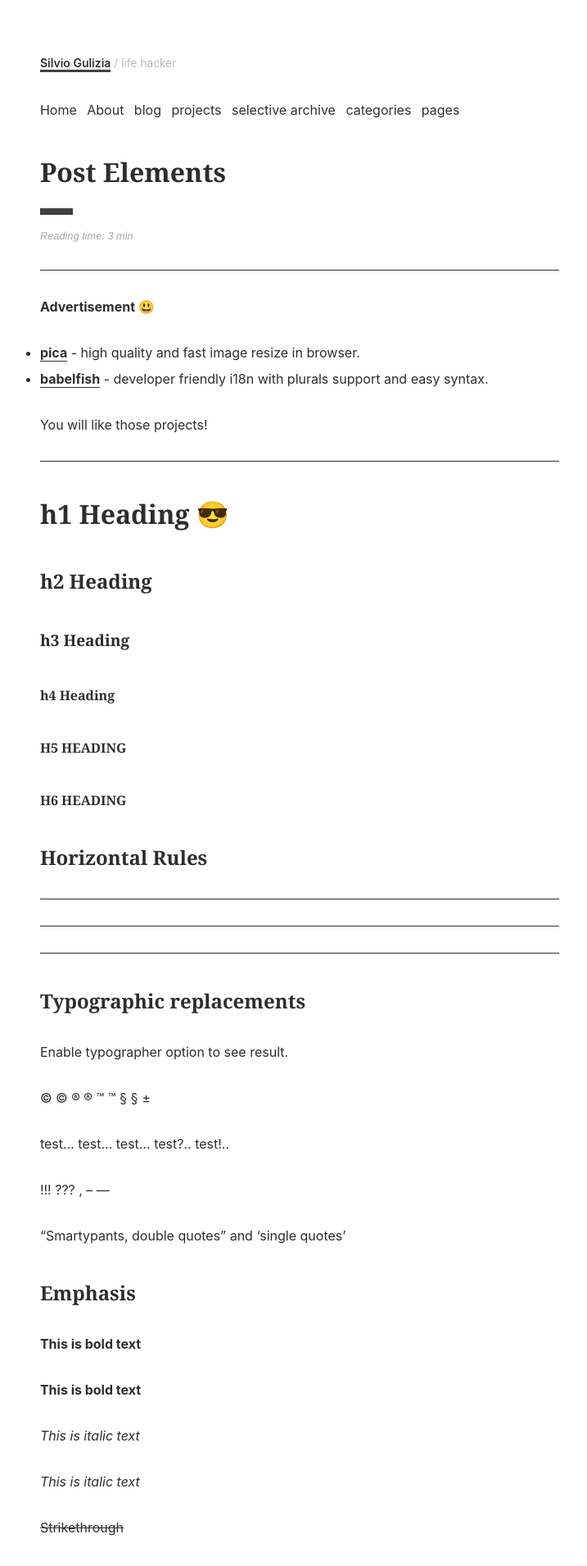
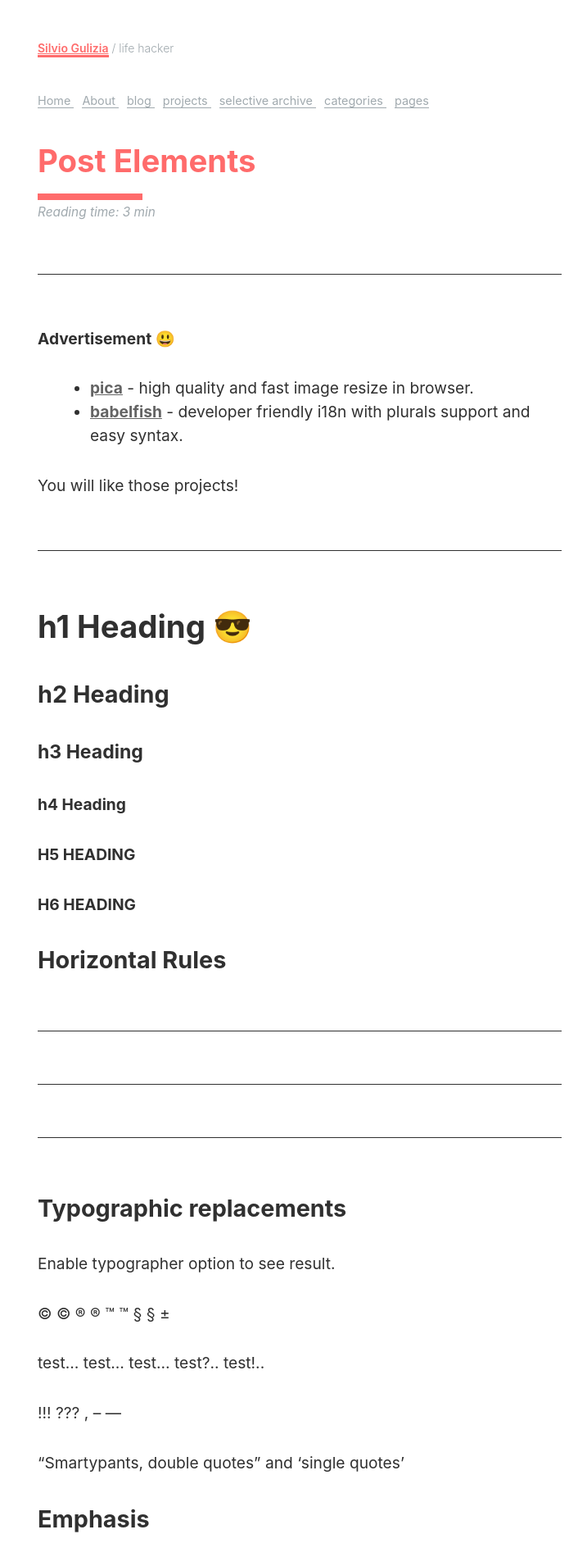
Before and after one commit to sigul/building-jekyll, a Jekyll site: the page built from _posts/2020-03-06-post-elements.md, in a window 1280 px wide. Shown: the top 1910 px of the page at 82% size, without its empty margins (274-991 px from the left). Built offline with Jekyll 4.4.1, drawn with Linux system fonts in a browser that asks for light colours.

Commit message:
fix layout

```diff
--- a/_sass/main.scss
+++ /dev/null
@@ -1,256 +0,0 @@
-/* Reset */
-html, body, div, span, applet, object, iframe,
-h1, h2, h3, h4, h5, h6, p, blockquote, pre,
-a, abbr, acronym, address, big, cite, code,
-del, dfn, em, img, ins, kbd, q, s, samp,
-small, strike, strong, sub, sup, tt, var,
-b, u, i, center,
-dl, dt, dd, ol, ul, li,
-fieldset, form, label, legend,
-table, caption, tbody, tfoot, thead, tr, th, td,
-article, aside, canvas, details, embed,
-figure, figcaption, footer, header, hgroup,
-menu, nav, output, ruby, section, summary,
-time, mark, audio, video {
-    margin: 0;
-    padding: 0;
-    border: 0;
-    font-size: 100%;
-    font: inherit;
-    vertical-align: baseline;
-}
-* {
-    box-sizing: border-box;
-}
-
-
-
-/* Variables */
-:root {
-    --desktop-font-size: 1rem/1.5;
-    --mobile-font-size: 1.1rem/1.4;
-    --text-color: #2d2d2d;
-    --link-color: #303030;
-    --primary-color: lightsteelblue;
-    --secondary-color: aliceblue;
-    --tertiary-color: whitesmoke;
-}
-
-
-
-
-/* Typography */
-body {
-    color: var(--text-color);
-    font: var(--desktop-font-size) -apple-system,BlinkMacSystemFont,"Segoe UI",Helvetica,Roboto,Arial,sans-serif,"Apple Color Emoji","Segoe UI Emoji", "Segoe UI Symbol";
-    margin: 0 auto;
-    max-width: 66ch;
-    padding: 1rem;
-}
-
-h1,h2,h3,h4,h5,h6,p,blockquote,dl,img,figure {
-    margin: 2.5rem 0 1rem;
-}
-
-h1,h2,h3,h4,h5,h6 { font-weight: bold; font-family: "Georgia";}
-h1 { font-size: 200%; }
-h2 { font-size: 150%; }
-h3 { font-size: 120%; }
-h4,h5,h6 { font-size: 100%; }
-h5, h6 { text-transform: uppercase; }
-
-header h1 { border-bottom: 1px solid; }
-
-p { margin: 2rem 0; }
-
-a,a:visited { color: var(--link-color); text-decoration: none; border-bottom: 1px solid #303030}
-nav a { margin-right: .5rem; border-bottom:none}
-
-
-a:hover {
-    color: #303030;
-    border-bottom: 3px solid #303030;
-}
-
-
-strong, time, b { font-weight: bold; }
-em, dfn, i { font-style: italic; }
-sub { font-size: 60%; vertical-align: bottom; }
-small { font-size: 80%; }
-
-blockquote, q {
-    background: var(--secondary-color);
-    border-left: 5px solid var(--primary-color);
-    font-family: "Georgia", serif;
-    padding: 1rem;
-    margin: 2rem 0;
-}
-
-blockquote p:first-child { margin-top: 0; }
-cite {
-    font-family: "Georgia", serif;
-    font-style: italic;
-    font-weight: bold;
-    font-size: 120%;
-}
-
-
-kbd,code,samp,pre,var { font-family: monospace; font-weight: bold; }
-code, pre {
-    background: var(--tertiary-color);
-    padding: 0.5rem 1rem;
-}
-code pre , pre code { padding: 1rem; }
-
-pre {
-    border: 1px solid lightgrey;
-    overflow: auto;
-}
-
-code {
-    color: orangered;
-    display: inline-block;
-}
-
-
-
-/* Elements */
-hr {
-    background: var(--text-color);
-    border: 0;
-    height: 1px;
-    margin: 2rem 0;
-}
-
-
-img {
-    height: auto;
-    max-width: 100%;
-}
-
-figure {
-    border: 1px solid var(--primary-color);
-    display: inline-block;
-    padding: 1rem;
-    width: auto;
-}
-figure img { margin: 0; }
-figure figcaption { font-size: 80%; }
-
-
-ul li,
-ol li {
-    margin-top: 0.5rem;
-}
-
-dl dd { padding-left: 2rem; }
-
-table {
-    border: 1px solid var(--primary-color);
-    border-collapse: collapse;
-    table-layout: fixed;
-    width: 100%;
-    margin: 2rem 0;
-    text-align: left;
-}
-table caption { margin: 2rem 0; }
-table thead { text-align: center; }
-table tbody { text-align: right; }
-table tr { border-bottom: 1px solid var(--primary-color); }
-table tbody tr:nth-child(even) { background: var(--tertiary-color); }
-table th { background: var(--secondary-color); font-weight: bold; }
-table th, table td { padding: 1rem; }
-table th:not(last-of-type), table td:not(last-of-type) { border-right: 1px solid var(--primary-color); }
-table th, table td { paggind:0.5rem}
-
-
-
-/* Mobile Styling */
-@media screen and (max-width: 50rem) {
-    body {
-        font: var(--mobile-font-size) -apple-system,BlinkMacSystemFont,"Segoe UI",Roboto, Helvetica,Arial,sans-serif,"Apple Color Emoji","Segoe UI Emoji", "Segoe UI Symbol"
-    }
-}
-
-.archive {
-ul {
-  list-style-type: none;
-}
-
-ul li:before {
-  content: '–';
-  position: absolute;
-  margin-left: -20px;
-  color: #303030;
-}
-}
-
-nav { margin-top: 1rem }
-
-.article-list {
-li { list-style-type: none;
-}
-a { border-bottom: none }
-}
-
-.post-title:after {
-content: "";
-display: block;
-width: 40px;
-background: #404040;
-height: 8px;
-margin-top: 20px;
-}
-
-.post-meta {
-font-size: .8em;
-font-family: calluna-sans,europa,inter ui,helvetica,arial,sans-serif;
-color: #a0a9ae;
-font-style: italic;
-margin-bottom: 2em;
-}
-
-.site-title a {
-  display: inline;
-  color: #303030;
-  border-bottom: 3px inset #404040;
-  font-size: 14px;
-  font-weight: 600;
-}
-
-.site-title a:hover {
-  color: #646464;
-  border-bottom: 3px inset #646464;
-}
-
-.site-title { font-family: -apple-system,Helvetica,Roboto,Arial,sans-serif;}
-
-.site-title span {
-  color: #a0a9ae;
-  font-size: 14px;
-  border-bottom: none;
-  font-weight:300;
-}
-
-
-nav {
-    margin:1.85em 0 .85em
-}
-
-nav li, .menu li, #pagi a {
-    margin-right:0
-}
-
-nav li a, .menu li a, #pagi a {
-    font-weight: 400;
-    padding: 0;
-    text-decoration: none;
-    font-size: .75em;
-    color: #a0a9ae;
-    border-bottom: 1px solid #a0a9ae;
-    margin:0
-}
-
-nav li.current_page_item a, nav li.current-menu-item a, nav li.current-post-ancestor a, nav li.current-menu-parent a, nav li.current-post-parent a {
-    color:#17191a
-}
--- /dev/null
+++ b/_sass/vanilla-body.scss
@@ -0,0 +1,8 @@
+body {margin:0 auto;max-width:40rem;}
+
+@media(max-width:40rem) {
+
+body {
+	padding: 10px;
+	}
+}
--- /dev/null
+++ b/_sass/vanilla.scss
@@ -0,0 +1,144 @@
+/* copied from vanill css */
+
+
+/* Reset */
+html, body, div, span, applet, object, iframe,
+h1, h2, h3, h4, h5, h6, p, blockquote, pre,
+a, abbr, acronym, address, big, cite, code,
+del, dfn, em, img, ins, kbd, q, s, samp,
+small, strike, strong, sub, sup, tt, var,
+b, u, i, center,
+dl, dt, dd, ol, ul, li,
+fieldset, form, label, legend,
+table, caption, tbody, tfoot, thead, tr, th, td,
+article, aside, canvas, details, embed,
+figure, figcaption, footer, header, hgroup,
+menu, nav, output, ruby, section, summary,
+time, mark, audio, video {
+    margin: 0;
+    padding: 0;
+    border: 0;
+    font-size: 100%;
+    font: inherit;
+    vertical-align: baseline;
+}
+* {
+    box-sizing: border-box;
+}
+
+
+
+/* Variables */
+:root {
+    --desktop-font-size: 1.2rem/1.5;
+    --mobile-font-size: 1.1rem/1.4;
+    --text-color: #303030;
+    --link-color: #646464;
+    --primary-color: lightsteelblue;
+    --secondary-color: aliceblue;
+    --tertiary-color: whitesmoke;
+}
+
+
+
+
+/* Typography */
+body {
+    color: var(--text-color);
+    font: var(--desktop-font-size) -apple-system,BlinkMacSystemFont,"Segoe UI",Roboto, Helvetica,Arial,sans-serif,"Apple Color Emoji","Segoe UI Emoji", "Segoe UI Symbol";
+}
+
+h1,h2,h3,h4,h5,h6,p,blockquote,dl,img,figure {
+    margin: 2rem 0;
+}
+
+h1,h2,h3,h4,h5,h6 { font-weight: bold; }
+h1 { font-size: 200%; }
+h2 { font-size: 150%; }
+h3 { font-size: 120%; }
+h4,h5,h6 { font-size: 100%; }
+h5, h6 { text-transform: uppercase; }
+
+header h1 { border-bottom: 1px solid; }
+
+p { margin: 2rem 0; }
+
+a,a:visited { color: var(--link-color); }
+
+strong, time, b { font-weight: bold; }
+em, dfn, i { font-style: italic; }
+sub { font-size: 60%; vertical-align: bottom; }
+small { font-size: 80%; }
+
+blockquote, q {
+    background: var(--secondary-color);
+    border-left: 10px solid var(--primary-color);
+    font-family: "Georgia", serif;
+    padding: 1rem;
+}
+blockquote p:first-child { margin-top: 0; }
+cite {
+    font-family: "Georgia", serif;
+    font-style: italic;
+    font-weight: bold;
+}
+
+kbd,code,samp,pre,var { font-family: monospace; font-weight: bold; }
+code, pre {
+    background: var(--tertiary-color);
+    padding: 0.5rem 1rem;
+}
+code pre , pre code { padding: 0; }
+
+
+
+/* Elements */
+hr {
+    background: var(--text-color);
+    border: 0;
+    height: 1px;
+    margin: 4rem 0;
+}
+
+img { max-width: 100%; }
+
+figure {
+    border: 1px solid var(--primary-color);
+    display: inline-block;
+    padding: 1rem;
+    width: auto;
+}
+figure img { margin: 0; }
+figure figcaption { font-size: 80%; }
+
+ul, ol { margin: 2rem 0; padding: 0 0 0 4rem; }
+
+dl dd { padding-left: 2rem; }
+
+table {
+    border: 1px solid var(--primary-color);
+    border-collapse: collapse;
+    table-layout: fixed;
+    width: 100%;
+}
+table caption { margin: 2rem 0; }
+table thead { text-align: center; }
+table tbody { text-align: right; }
+table tr { border-bottom: 1px solid var(--primary-color); }
+table tbody tr:nth-child(even) { background: var(--tertiary-color); }
+table th { background: var(--secondary-color); font-weight: bold; }
+table th, table td { padding: 1rem; }
+table th:not(last-of-type), table td:not(last-of-type) { border-right: 1px solid var(--primary-color); }
+
+input { border: 1px solid var(--text-color); padding: 0.8rem; }
+input:focus, input:active { background-color: var(--secondary-color); border-color: var(--link-color); }
+
+
+
+/* Mobile Styling */
+@media screen and (max-width: 50rem) {
+    body {
+        font: var(--mobile-font-size) -apple-system,BlinkMacSystemFont,"Segoe UI",Roboto, Helvetica,Arial,sans-serif,"Apple Color Emoji","Segoe UI Emoji", "Segoe UI Symbol"
+    }
+    table { table-layout: auto; }
+}
--- a/assets/css/styles.scss
+++ b/assets/css/styles.scss
@@ -1,6 +1,8 @@
 ---
 # front matter has been created to tell jekyll to process this page
 ---
-@import "main";
+@import "vanilla";
+@import "vanilla-body";
+@import "my-code";
 @import "site-footer";
 @import "mailchimp";
```
